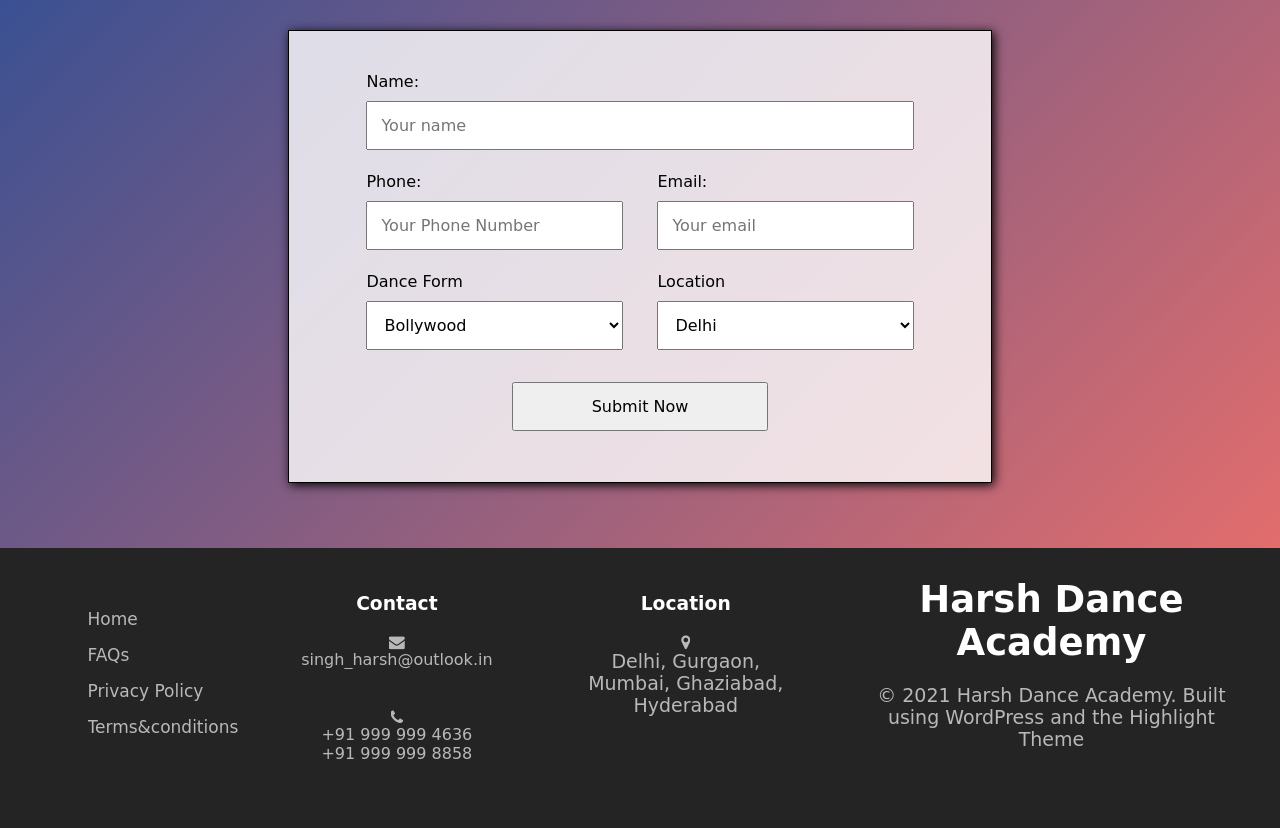
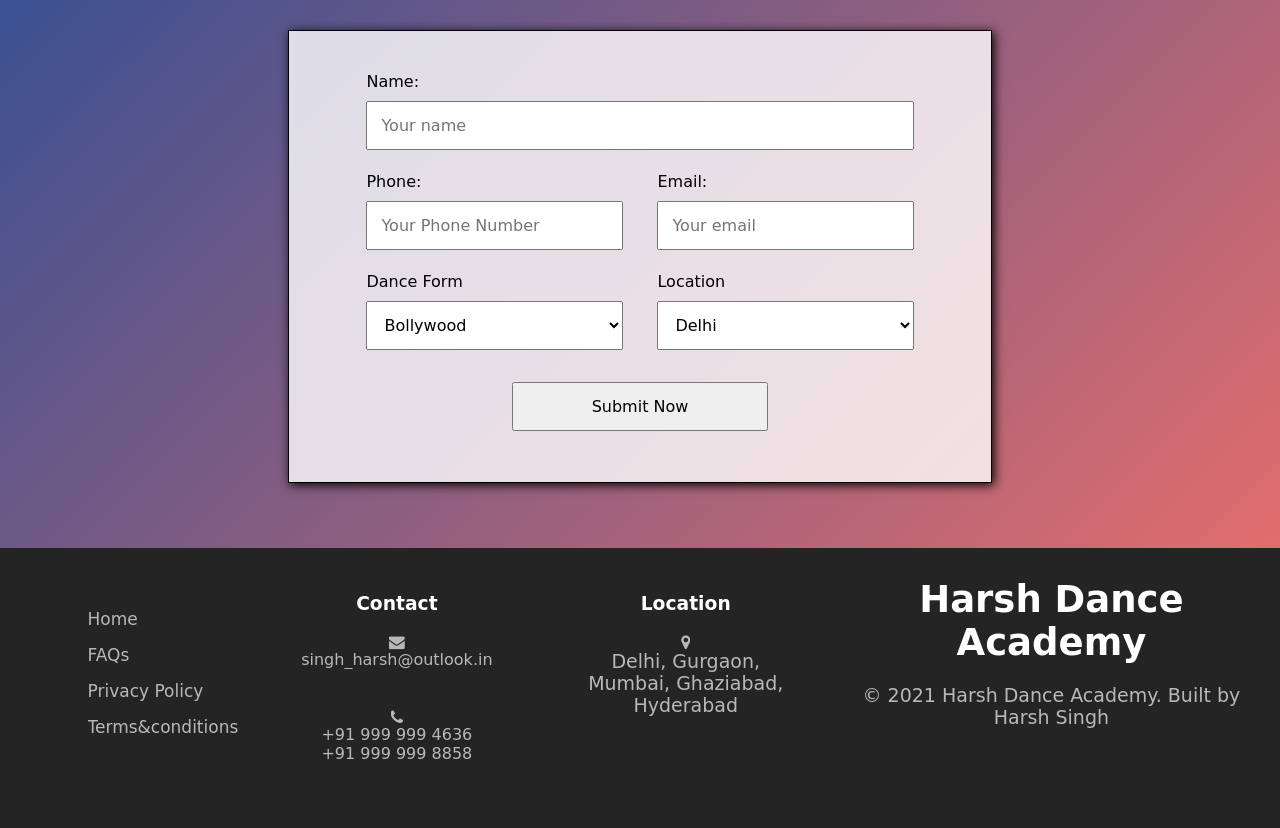
Before and after one commit to harsh-nitsgr/HarshDanceAcademy.github.io, a plain HTML site: page index.html in a window 1280 px wide. Shown: the part 3488-4316 px from the top of the page. Drawn offline with Linux system fonts and the light colour scheme; a web font is replaced by a local one.

Commit message:
updated html

```diff
--- a/index.html
+++ b/index.html
@@ -180,7 +180,7 @@
     </div>
     <div class="fourth-list footer">
       <h1>Harsh Dance Academy </h1>
-      <p> &copy 2021 Harsh Dance Academy. Built using WordPress and the Highlight Theme</p>
+      <p> &copy 2021 Harsh Dance Academy. Built by Harsh Singh </p>
     </div>
   </footer>
 </body>
--- a/style.css
+++ b/style.css
@@ -124,10 +124,6 @@
     padding: 20px;
     padding-top: 20px;
   }
-
-
-
-
 
 
   .home::before {
```
